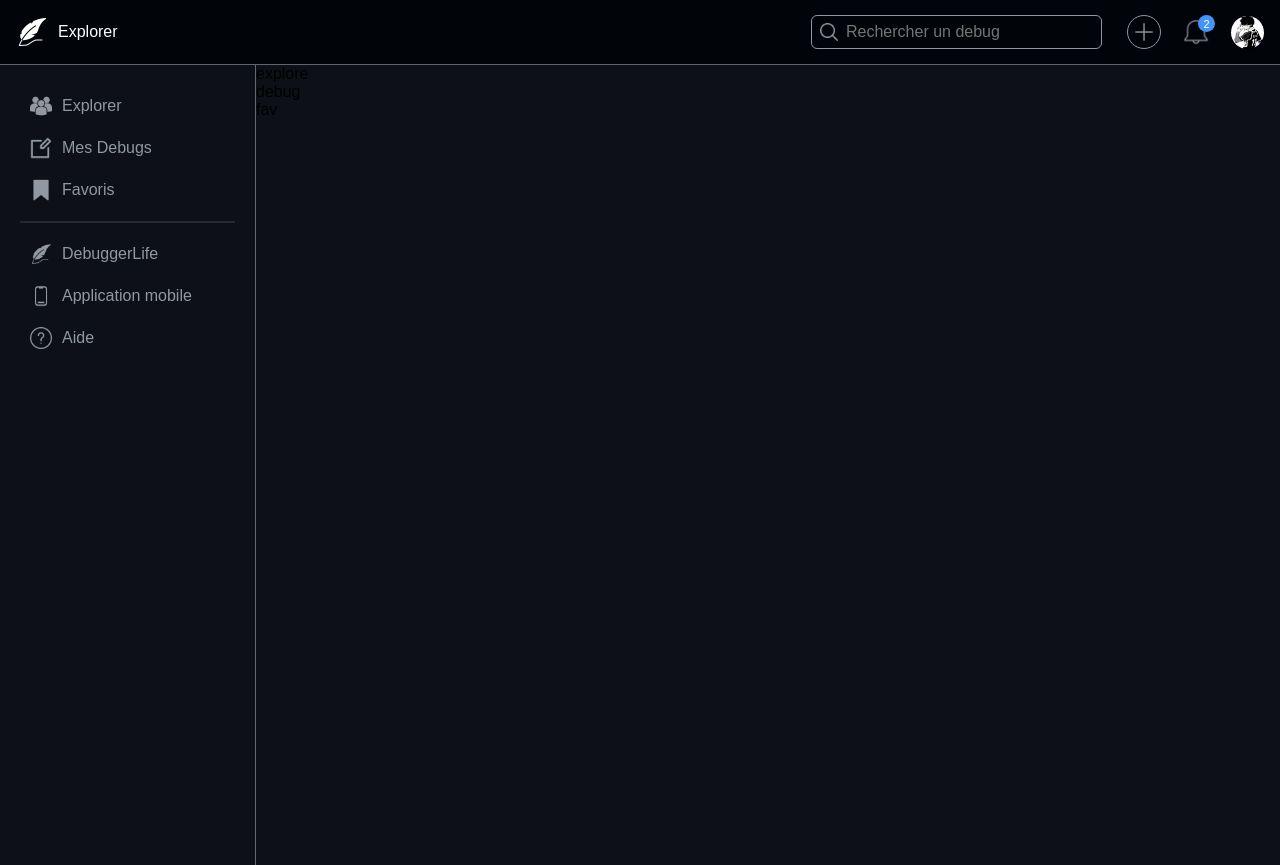
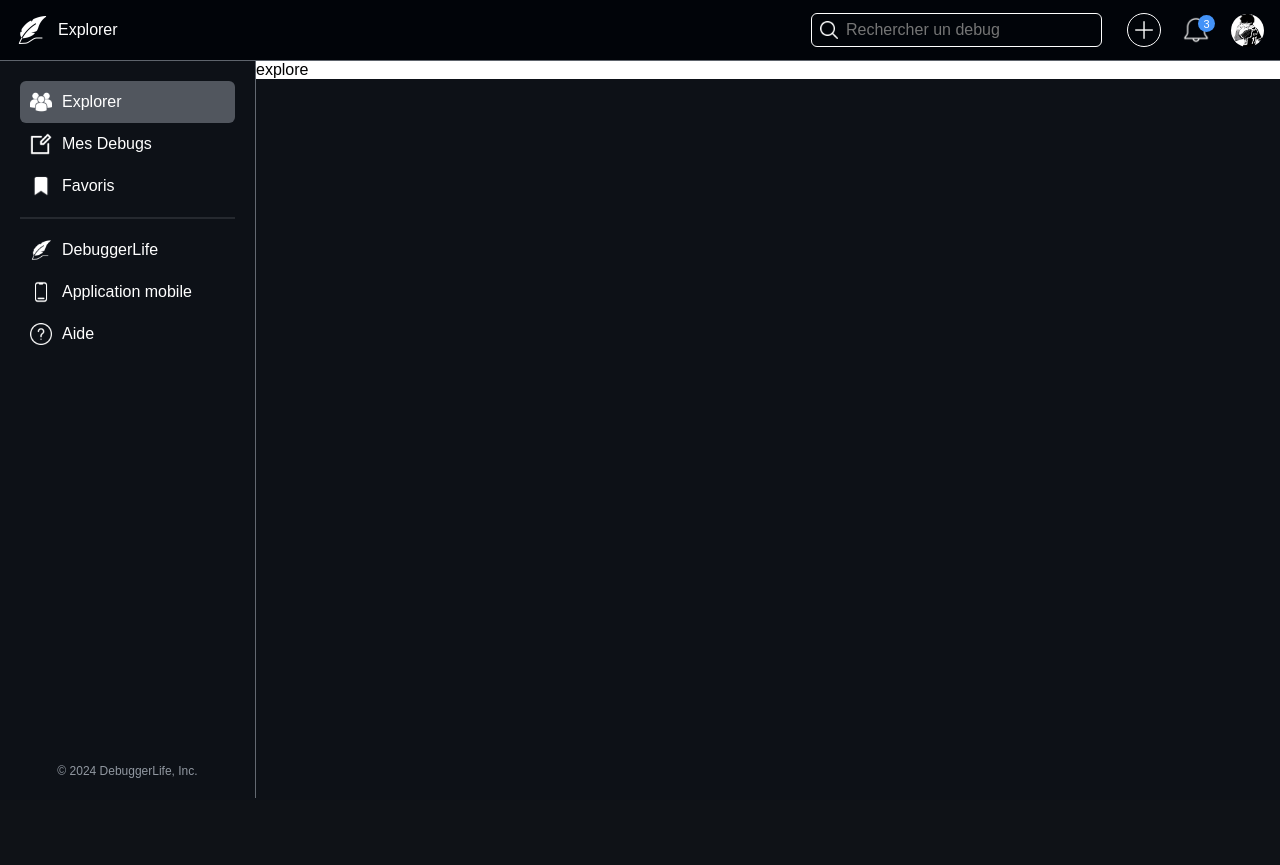
Before and after one commit to ethanBokame/debuggerLife, a PHP site: page / in a window 1280 px wide. After the commit the page ends 798 px from the top, so only its background shows below. Run offline with PHP 8.4, Linux system fonts and the light colour scheme.

Commit message:
System de tabulation entre les pages pour les grands écrans ok

```diff
--- a/index.html
+++ b/index.html
@@ -43,7 +43,7 @@
         <div class="nav-menu">
 
             <div class="search">
-                <img src="image/loupe.png">
+                <img src="image/magnifier.png">
                 <input type="search" placeholder="Rechercher un debug" name="search" id="search">
             </div>
 
@@ -52,7 +52,7 @@
             <div class="notification-nav">
                 <img src="image/packard-bell.png" alt="cloche">
                 <div class="count-notif-container">
-                    <p>2</p>
+                    <p>3</p>
                 </div>
 
             </div>
@@ -65,53 +65,70 @@
 
     <!--SYSTEME DE TABULATION ENTRE LES PAGES POUR GRAND ECRAN-->
     <div class="first-tab-system-container">
+
         <div class="tab">
+
             <div class="group">
-                <div class="explore">
-                    <img src="image/silhouette-dutilisateurs-multiples.png" alt="group">
+
+                <div class="explore" style="background-color: #9198a184;">
+                    <img src="image/multiple-users-silhouette.png" alt="group">
                     <p>Explorer</p>
                 </div>
+
                 <div class="mydebug">
                     <img src="image/edit.png" alt="post">
                     <p>Mes Debugs</p>
                 </div>
+
                 <div class="favoris">
-                    <img src="image/bookmark1.png" alt="save">
+                    <img src="image/bookmark-solid-240.png" alt="save">
                     <p>Favoris</p>
                 </div>
+
             </div>
 
             <hr>
 
             <div class="group">
+
                 <div class="about">
-                    <img src="image/feather-pen-gray.png" alt="group">
+                    <img src="image/feather-pen.png" alt="group">
                     <p>DebuggerLife</p>
                 </div>
+
                 <div class="app-mobile">
-                    <img src="image/telephone-intelligent.png" alt="save">
+                    <img src="image/smartphone.png" alt="save">
                     <p>Application mobile</p>
                 </div>
+
                 <div class="help">
-                    <img src="image/marque-dinterrogation.png" alt="post">
+                    <img src="image/interrogation-mark.png" alt="post">
                     <p>Aide</p>
                 </div>
 
             </div>
+
+            <p class="copyright">© 2024 DebuggerLife, Inc.</p>
+
         </div>
+
         <div class="page">
+
             <div class="explore">
                 <p>explore</p>
             </div>
+
             <div class="mydebug">
                 <p>debug</p>
             </div>
+
             <div class="favoris">
                 <p>fav</p>
             </div>
+
         </div>
+
     </div>
-
 
 </body>
 </html>
--- a/script.js
+++ b/script.js
@@ -16,3 +16,30 @@ tippy(".profil_pic", {
     placement: 'bottom',
     theme: 'custom',
 });
+
+// Tabulation pour grand écran
+let tabBtn = document.querySelectorAll('.tab .group div');
+
+function toPage(index) {
+
+    let page = document.querySelectorAll('.page div');
+
+    page.forEach(function(item, i) {
+
+        i == index ?
+
+        (tabBtn[i].style.backgroundColor = "#9198a184",
+        item.style.display = "block") :
+
+        (tabBtn[i].style.backgroundColor = "",
+        item.style.display = "none");
+    });
+
+}
+
+
+tabBtn.forEach((item, i) => {
+    item.addEventListener("click", () => {
+        toPage(i);
+    })
+});
--- a/style.css
+++ b/style.css
@@ -22,7 +22,7 @@ nav {
   top: 0;
   z-index: 2;
   display: flex;
-  padding: 12px 16px;
+  padding: 10px 16px;
   justify-content: space-between;
   border-bottom: 1px solid rgba(145, 152, 161, 0.6509803922);
 }
@@ -41,7 +41,7 @@ nav .nav-menu {
   gap: 25px;
 }
 nav .nav-menu .search {
-  border: 1px solid #9198a1;
+  border: 1px solid white;
   display: flex;
   align-items: center;
   gap: 5px;
@@ -66,7 +66,7 @@ nav .nav-menu .search img {
 nav .nav-menu .add-debug-nav {
   height: 18px;
   border-radius: 50px;
-  border: 1.5px solid #9198a1;
+  border: 1.5px solid white;
   padding: 7px;
   cursor: pointer;
 }
@@ -118,27 +118,50 @@ nav .nav-menu .profil_pic {
   display: flex;
   flex-direction: column;
   padding: 20px;
-  height: 100vh;
+  height: calc(100vh - 63px);
   box-sizing: border-box;
   gap: 10px;
+  overflow-y: scroll;
+  scrollbar-color: #0d1117 #0d1117;
+  scrollbar-width: thin;
+}
+.first-tab-system-container .tab:hover {
+  scrollbar-color: rgba(145, 152, 161, 0.5176470588) #0d1117;
 }
 .first-tab-system-container .tab .group div {
   display: flex;
   align-items: center;
-  color: #9198a1;
+  color: white;
   gap: 10px;
   padding: 10px;
   cursor: pointer;
   border-radius: 6px;
 }
 .first-tab-system-container .tab .group div:hover {
-  background-color: rgba(145, 152, 161, 0.2);
+  background-color: rgba(145, 152, 161, 0.1137254902);
 }
 .first-tab-system-container .tab img {
   height: 22px;
 }
 .first-tab-system-container .tab hr {
   border: 0.5px solid rgba(145, 152, 161, 0.1764705882);
+}
+.first-tab-system-container .tab .copyright {
+  color: #9198a1;
+  font-size: 12px;
+  margin: 0 auto;
+  margin-top: auto;
+}
+.first-tab-system-container .page {
+  width: 80%;
+}
+.first-tab-system-container .page div {
+  background-color: #fff;
+  width: 100%;
+  display: none;
+}
+.first-tab-system-container .page div:nth-of-type(1) {
+  display: block;
 }
 
 .tippy-box[data-theme~=custom] {
--- a/style.scss
+++ b/style.scss
@@ -23,7 +23,7 @@ nav {
     top: 0;
     z-index: 2;
     display: flex;
-    padding: 12px 16px;
+    padding: 10px 16px;
     justify-content: space-between;
     border-bottom: 1px solid #9198a1a6;
 
@@ -44,7 +44,7 @@ nav {
         gap: 25px;
 
         .search {
-            border: 1px solid #9198a1;
+            border: 1px solid white;
             display: flex;
             align-items: center;
             gap: 5px;
@@ -63,8 +63,6 @@ nav {
                 background: none;
                 color: white;
                 font-size: 16px;
-
-
             }
 
             img {
@@ -75,7 +73,7 @@ nav {
         .add-debug-nav {
             height: 18px;
             border-radius: 50px;
-            border: 1.5px solid #9198a1;
+            border: 1.5px solid white;
             padding: 7px;
             cursor: pointer;
 
@@ -136,25 +134,33 @@ nav {
         display: flex;
         flex-direction: column;
         padding: 20px;
-        height: 100vh;
+        height:  calc(100vh - 63px);
         box-sizing: border-box;
         gap: 10px;
+        overflow-y: scroll;
+        scrollbar-color: #0d1117 #0d1117;
+        scrollbar-width: thin;
+
+        &:hover {
+            scrollbar-color: #9198a184 #0d1117;
+        }
 
         .group {
             div {
                 display: flex;
                 align-items: center;
-                color: #9198a1;
+                color: white;
                 gap: 10px;
                 padding: 10px;
                 cursor: pointer;
                 border-radius: 6px;
 
                 &:hover {
-                    background-color: #9198a133;
+                    background-color: #9198a11d;
                 }
 
             }
+
         }
 
         img {
@@ -163,6 +169,27 @@ nav {
 
         hr {
             border: 0.5px solid #9198a12d;
+        }
+
+        .copyright {
+            color: #9198a1;
+            font-size: 12px;
+            margin: 0 auto;
+            margin-top: auto;
+        }
+    }
+
+    .page {
+        width: 80%;
+
+        div {
+            background-color: #fff;
+            width: 100%;
+            display: none;
+        }
+
+        div:nth-of-type(1) {
+            display: block;
         }
     }
 }
```
Also changed, not shown: image/bookmark-solid-240.png (added), image/edit.png, image/interrogation-mark.png (added), image/magnifier.png (added), image/multiple-users-silhouette.png (added), image/packard-bell.png, image/plus.png, image/save-instagram.png, image/smartphone.png (added), 1 other file.
